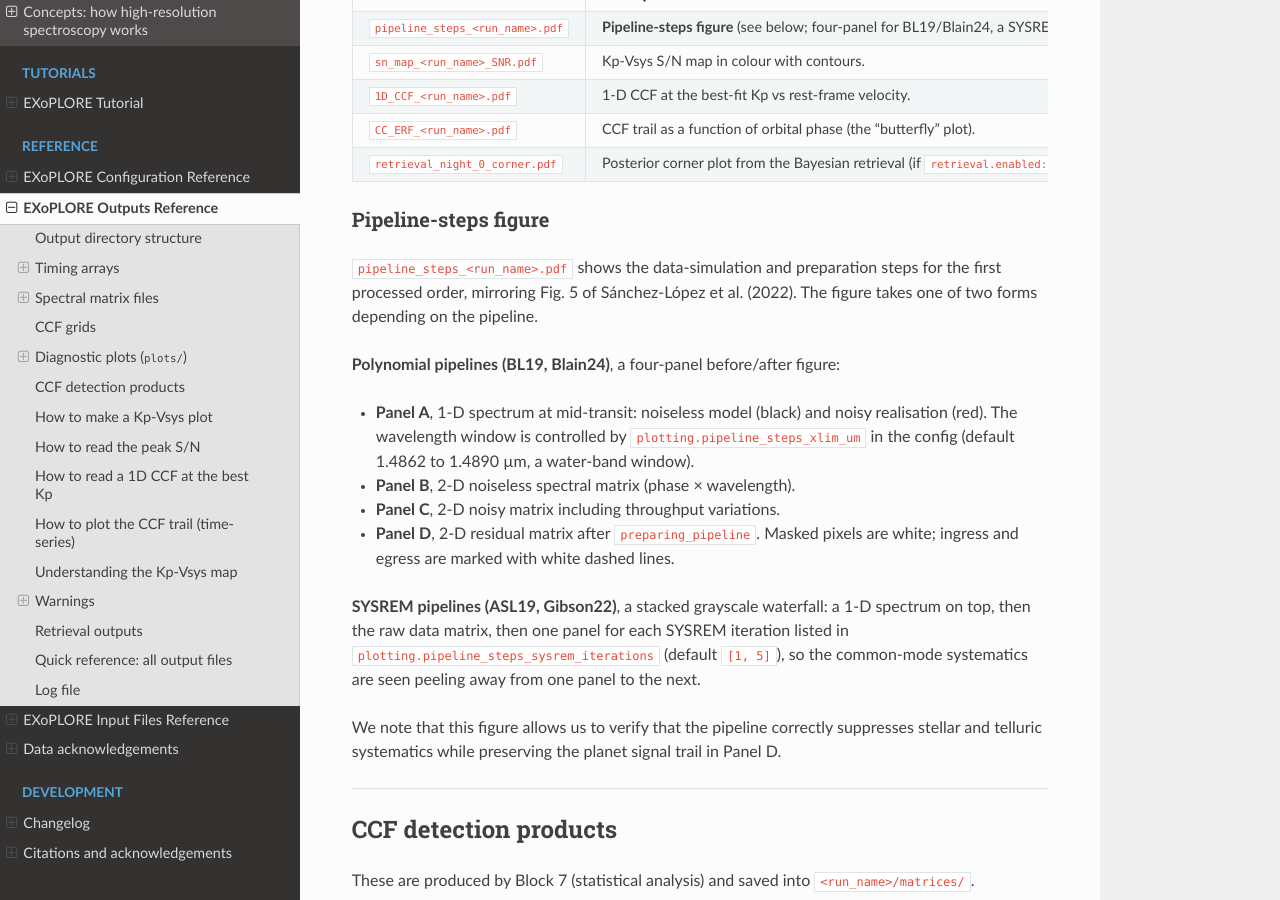
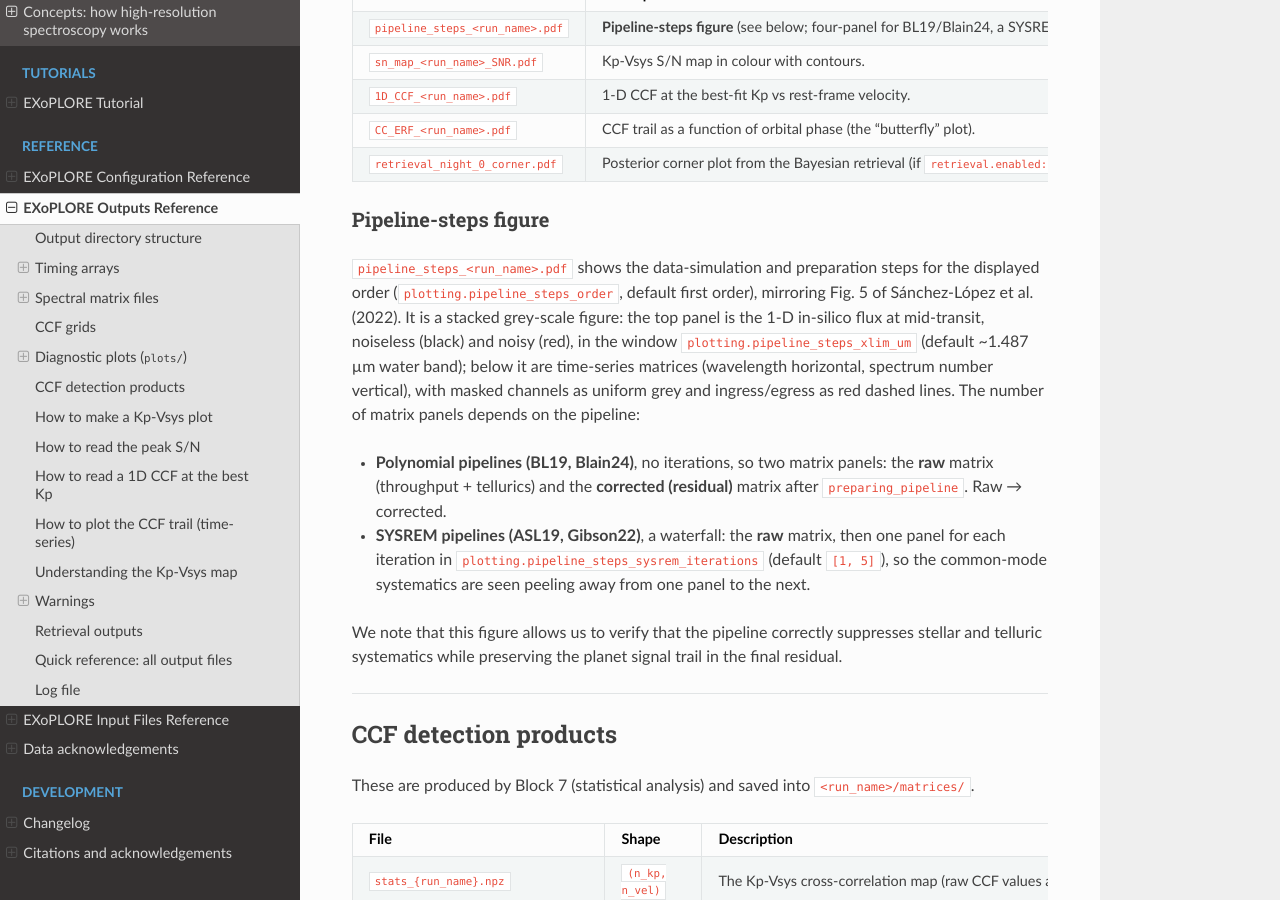
Before and after one commit to asanchezlopezIAA/EXoPLORE, a Sphinx documentation site: the page built from docs/outputs.md, in a window 1280 px wide and 900 px high, scrolled down 4604 px. Built offline with Sphinx 7.4.7 and the Read the Docs theme 3.1.0, drawn with Linux system fonts in a browser that asks for light colours.

Commit message:
Polynomial pipeline-steps figure as raw-to-corrected (single residual panel)

```diff
--- a/docs/outputs.md
+++ b/docs/outputs.md
@@ -181,18 +181,12 @@ Every run saves PDF figures to `<run_name>/plots/`. The key files are:
 
 ### Pipeline-steps figure
 
-`pipeline_steps_<run_name>.pdf` shows the data-simulation and preparation steps for the first processed order, mirroring Fig. 5 of Sánchez-López et al. (2022). The figure takes one of two forms depending on the pipeline.
+`pipeline_steps_<run_name>.pdf` shows the data-simulation and preparation steps for the displayed order (`plotting.pipeline_steps_order`, default first order), mirroring Fig. 5 of Sánchez-López et al. (2022). It is a stacked grey-scale figure: the top panel is the 1-D in-silico flux at mid-transit, noiseless (black) and noisy (red), in the window `plotting.pipeline_steps_xlim_um` (default ~1.487 µm water band); below it are time-series matrices (wavelength horizontal, spectrum number vertical), with masked channels as uniform grey and ingress/egress as red dashed lines. The number of matrix panels depends on the pipeline:
 
-**Polynomial pipelines (BL19, Blain24)**, a four-panel before/after figure:
+- **Polynomial pipelines (BL19, Blain24)**, no iterations, so two matrix panels: the **raw** matrix (throughput + tellurics) and the **corrected (residual)** matrix after `preparing_pipeline`. Raw → corrected.
+- **SYSREM pipelines (ASL19, Gibson22)**, a waterfall: the **raw** matrix, then one panel for each iteration in `plotting.pipeline_steps_sysrem_iterations` (default `[1, 5]`), so the common-mode systematics are seen peeling away from one panel to the next.
 
-- **Panel A**, 1-D spectrum at mid-transit: noiseless model (black) and noisy realisation (red). The wavelength window is controlled by `plotting.pipeline_steps_xlim_um` in the config (default 1.4862 to 1.4890 µm, a water-band window).
-- **Panel B**, 2-D noiseless spectral matrix (phase × wavelength).
-- **Panel C**, 2-D noisy matrix including throughput variations.
-- **Panel D**, 2-D residual matrix after `preparing_pipeline`. Masked pixels are white; ingress and egress are marked with white dashed lines.
-
-**SYSREM pipelines (ASL19, Gibson22)**, a stacked grayscale waterfall: a 1-D spectrum on top, then the raw data matrix, then one panel for each SYSREM iteration listed in `plotting.pipeline_steps_sysrem_iterations` (default `[1, 5]`), so the common-mode systematics are seen peeling away from one panel to the next.
-
-We note that this figure allows us to verify that the pipeline correctly suppresses stellar and telluric systematics while preserving the planet signal trail in Panel D.
+We note that this figure allows us to verify that the pipeline correctly suppresses stellar and telluric systematics while preserving the planet signal trail in the final residual.
 
 ---
 
```
Also changed, not shown: docs/concepts.md (+0 -2 lines), docs/config_reference.md (+3 -11 lines), 2 other files.
